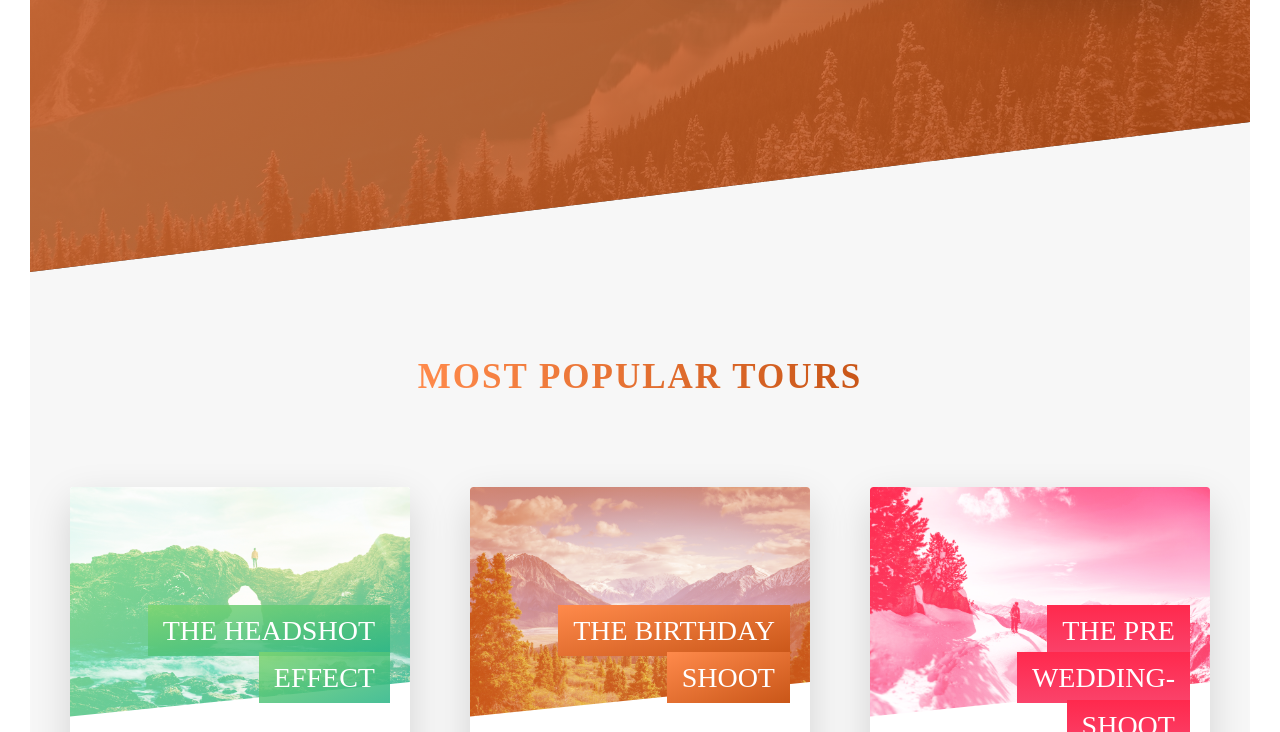
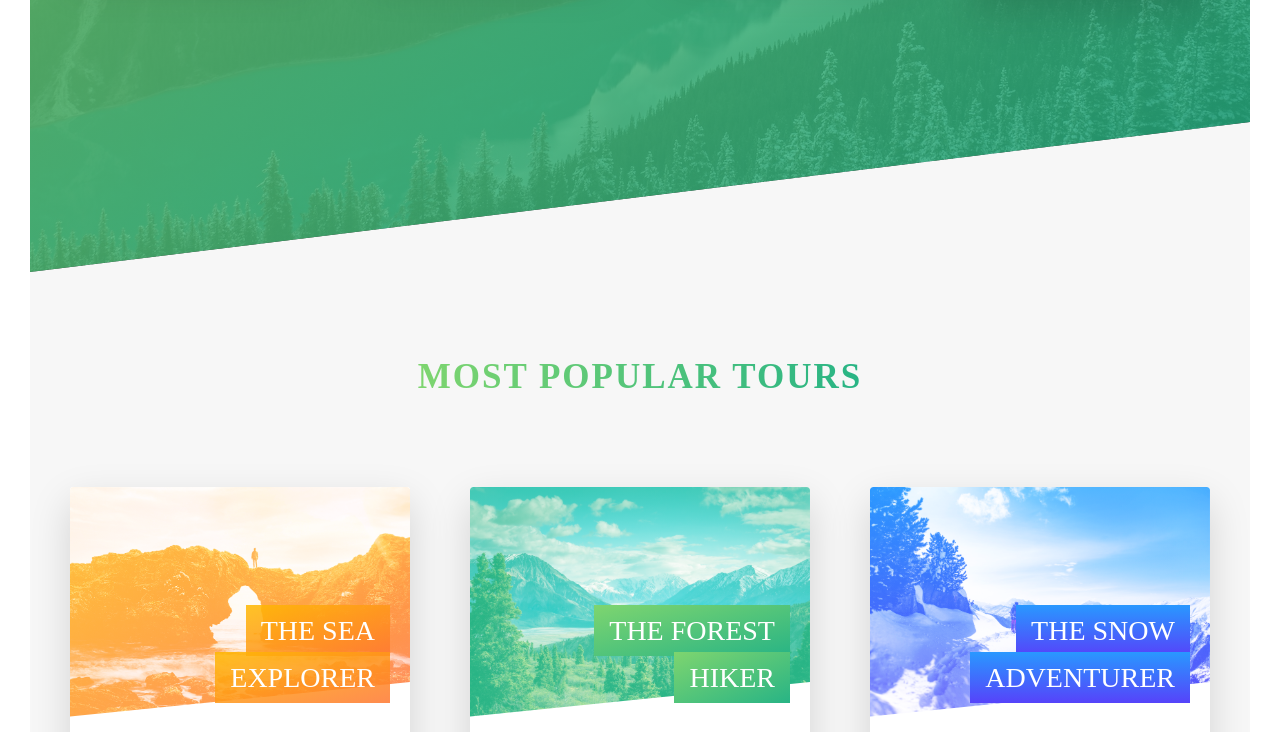
Before and after one commit to sadiquex/Natours, a website: page index.html in a window 1280 px wide. Shown: the part 2068-2800 px from the top of the page. Drawn offline with Linux system fonts and the light colour scheme; a web font is replaced by a local one.

Commit message:
content update

```diff
--- a/index.html
+++ b/index.html
@@ -180,7 +180,7 @@
                 </div>
                 <h4 class="card__heading">
                   <span class="card__heading-span card__heading-span--1">
-                    the headshot effect
+                    the sea explorer
                   </span>
                 </h4>
                 <div class="card__details">
@@ -197,7 +197,7 @@
                 <div class="card__cta">
                   <div class="card__price-box">
                     <p class="card__price-only">Only</p>
-                    <p class="card__price-value">GHS297</p>
+                    <p class="card__price-value">$297</p>
                   </div>
                   <a href="#popup" class="btn btn--white">Book now</a>
                 </div>
@@ -215,7 +215,7 @@
                 </div>
                 <h4 class="card__heading">
                   <span class="card__heading-span card__heading-span--2">
-                    The birthday shoot
+                    the forest hiker
                   </span>
                 </h4>
                 <div class="card__details">
@@ -232,7 +232,7 @@
                 <div class="card__cta">
                   <div class="card__price-box">
                     <p class="card__price-only">Only</p>
-                    <p class="card__price-value">GHS497</p>
+                    <p class="card__price-value">$497</p>
                   </div>
                   <a href="#popup" class="btn btn--white">Book now</a>
                 </div>
@@ -250,7 +250,7 @@
                 </div>
                 <h4 class="card__heading">
                   <span class="card__heading-span card__heading-span--3">
-                    The pre wedding-shoot
+                    the snow adventurer
                   </span>
                 </h4>
                 <div class="card__details">
@@ -267,7 +267,7 @@
                 <div class="card__cta">
                   <div class="card__price-box">
                     <p class="card__price-only">Only</p>
-                    <p class="card__price-value">GHS897</p>
+                    <p class="card__price-value">$897</p>
                   </div>
                   <a href="#popup" class="btn btn--white">Book now</a>
                 </div>
@@ -332,7 +332,7 @@
             </figure>
             <div class="story__text">
               <h3 class="heading-tertiary u-margin-bottom-small">
-                The images were high end, well edited and looked natural
+                WOW! MY LIFE IS COMPLETELY DIFFERENT NOW
               </h3>
               <p>
                 Lorem ipsum dolor sit amet consectetur adipisicing elit. Illum
--- a/sass/abstract/_variables.scss
+++ b/sass/abstract/_variables.scss
@@ -1,29 +1,27 @@
-// $color-primary: #55c57a;
-$color-primary-light: #7ed56f;
-$color-primary-dark: #28b485;
+// // $color-primary: #55c57a;
+// $color-primary-light: #7ed56f;
+// $color-primary-dark: #28b485;
 
-// new primary colours
-$color-primary: #ff7730;
-$color-primary-light: #ff8a4b;
-$color-primary-dark: #c95618;
+// // new primary colours
+// $color-primary: #ff7730;
+// $color-primary-light: #ff8a4b;
+// $color-primary-dark: #c95618;
 
+// $color-gray-dark: #777;
+// $color-white: #fff;
+// $color-black: #000;
 
+// $color-secondary-light: #7ed56f;
+// $color-secondary-dark: #28b485;
 
-$color-gray-dark: #777;
-$color-white: #fff;
-$color-black: #000;
+// $color-tertiary-light: #ff294d;
+// $color-tertiary-dark: #fa436b;
 
-$color-secondary-light: #7ed56f;
-$color-secondary-dark: #28b485;
+// $color-grey-light: #f7f7f7;
+// $color-grey-dark: #eee;
 
-$color-tertiary-light: #ff294d;
-$color-tertiary-dark: #fa436b;
-
-$color-grey-light: #f7f7f7;
-$color-grey-dark: #eee;
-
-$color-grey-dark-2: #999;
-$color-grey-dark-3: #333;
+// $color-grey-dark-2: #999;
+// $color-grey-dark-3: #333;
 
 // grid
 $grid-width: 114rem;
@@ -35,26 +33,24 @@ $default-font-size: 1.6rem;
 
 $default-border-radius: 3px;
 
-
-
 /////////////////////////////////////////////
 // default colours
-// $color-primary: #55c57a;
-// $color-primary-light: #7ed56f;
-// $color-primary-dark: #28b485;
+$color-primary: #55c57a;
+$color-primary-light: #7ed56f;
+$color-primary-dark: #28b485;
 
-// $color-gray-dark: #777;
-// $color-white: #fff;
-// $color-black: #000;
+$color-gray-dark: #777;
+$color-white: #fff;
+$color-black: #000;
 
-// $color-secondary-light: #ffb900;
-// $color-secondary-dark: #ff7730;
+$color-secondary-light: #ffb900;
+$color-secondary-dark: #ff7730;
 
-// $color-tertiary-light: #2998ff;
-// $color-tertiary-dark: #5643fa;
+$color-tertiary-light: #2998ff;
+$color-tertiary-dark: #5643fa;
 
-// $color-grey-light: #f7f7f7;
-// $color-grey-dark: #eee;
+$color-grey-light: #f7f7f7;
+$color-grey-dark: #eee;
 
-// $color-grey-dark-2: #999;
-// $color-grey-dark-3: #333;
+$color-grey-dark-2: #999;
+$color-grey-dark-3: #333;
```
Also changed, not shown: css/style.css, 1 other file.
